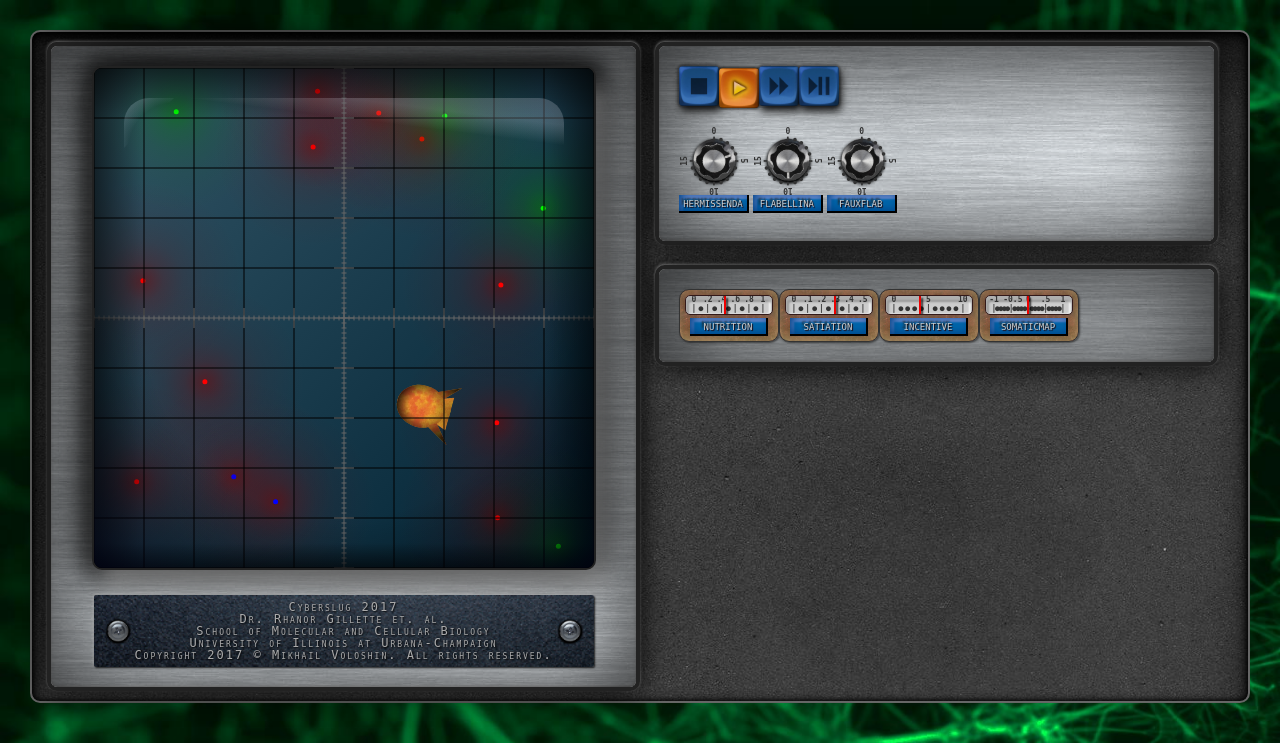
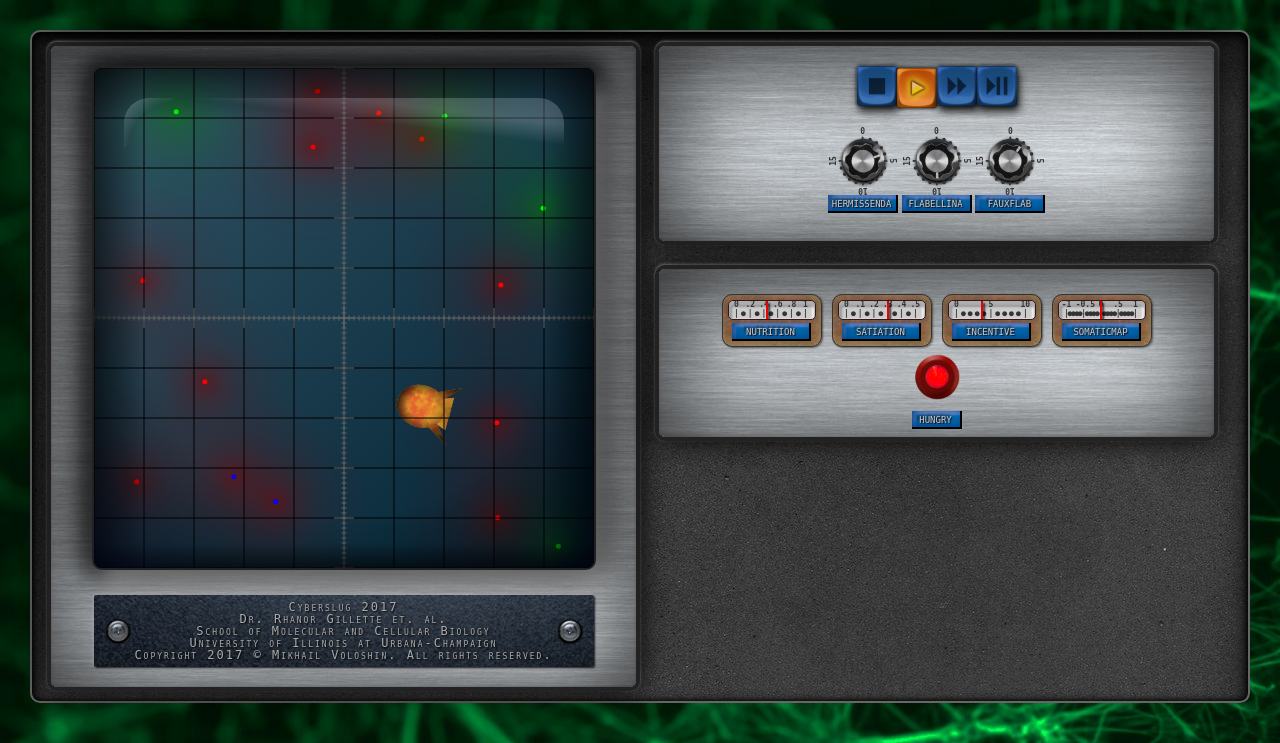
Before and after one commit to omedalus/cyberslug2017, a PHP site: page / in a window 1280 px wide. Shown: the top 743 px of the page. Run offline with PHP 8.4, Linux system fonts and the light colour scheme; some libraries are stand-ins or nearby versions.

Commit message:
Centered controls look muuuuuuch better.

```diff
--- a/app/model/hero.js
+++ b/app/model/hero.js
@@ -74,7 +74,7 @@ var getHero = null;
 
   var drawFrame = function(context) {
     if (hero.isBeingPickedUp) {
-      wiggletick += 5;
+      wiggletick += 3;
     }
 
     var gradient;
@@ -106,7 +106,7 @@ var getHero = null;
 
     // Make him buck when he's being picked up.
     if (hero.isBeingPickedUp) {
-      context.transform(1, .05 * Math.sin(wiggletick + 1), .1 * Math.cos(wiggletick), 1, 0, 0);
+      context.transform(1, .05 * Math.sin(wiggletick/10 + 1), .1 * Math.cos(wiggletick/10), 1, 0, 0);
     }
 
     // Proboscis begin.
@@ -295,7 +295,11 @@ var getHero = null;
   };
 
   var tick = function(ticks) {
-    wiggletick += ticks;
+    if (!hero.isBeingPickedUp) {
+      // If he's being picked up, the wiggletick counter
+      // is handled in the drawFrame method.
+      wiggletick += ticks;
+    }
 
     processPhysiologicalModel(ticks);
     maybeExtendProboscis(ticks);
--- a/cyberslug.css
+++ b/cyberslug.css
@@ -144,6 +144,11 @@ canvas {
 }
 
 
+.instrumentrow {
+  text-align: center;
+}
+
+
 .skeuo.btn {
   background-size: cover;
   background-repeat: no-repeat;
@@ -215,7 +220,6 @@ canvas {
 
 #buttonrow {
   white-space: nowrap;
-  float: left;
   padding: 20px;
   padding-top: 0;
 }
@@ -248,6 +252,8 @@ canvas {
   height: 70px;
   position: relative;
   margin-bottom: 20px;
+
+  cursor: pointer;
 }
 .dial .base {
   background-image: url('img/control-dial-base.png');
@@ -287,6 +293,8 @@ canvas {
   height: 100%;
   text-align: center;
   padding-top: 0px;
+  left: 0;
+  top: 0;
 
   font-family: monospace;
   font-weight: bold;
@@ -308,6 +316,7 @@ label {
   width: 100%;
   text-align: center;
   bottom: -22px;
+  left: 0;
   font-family: monospace;
   font-weight: normal;
   background-color: #06a;
@@ -326,7 +335,7 @@ label {
 }
 
 
-.gaugesrow {
+#gaugesrow {
   padding: 0 20px;
 }
 
@@ -342,6 +351,7 @@ label {
       0 0 10px 2px rgba(255,255,200,.2) inset,
       -5px -10px 15px rgba(200,200,100,.2) inset;
   text-align: center;
+  margin: 5px;
 }
 
 .gauge label {
@@ -414,3 +424,26 @@ label {
 .gauge.gaugegreat .readout {
   background-color: #0a0;
 }
+
+.lampsrow {
+  margin: 20px 30px;
+  text-align: center;
+}
+
+
+
+.lamp {
+  display: inline-block;
+  height: 60px;
+  width: 50px;
+  background-image: url('img/red-light-off.png');
+  background-size: contain;
+  background-repeat: no-repeat;
+  background-position: center top;
+  position: relative;
+  text-align: center;
+}
+
+.lamp.lampon {
+  background-image: url('img/red-light-on.png');
+}
--- a/index.php
+++ b/index.php
@@ -41,7 +41,7 @@ header("Expires: Sat, 26 Jul 1997 05:00:00 GMT"); // Date in the past
       </div>
       <div class="col-md-4 col-sm-6 col-lg-6">
         <div class="oscilloscopepanel" data-ng-controller="SetupCtrl as setupCtrl">
-          <div id="buttonrow">
+          <div id="buttonrow" class="instrumentrow">
             <button
                 data-ng-repeat="buttonid in ['stop', 'play', 'ff', 'step']"
                 id="btn-{{buttonid}}"
@@ -53,7 +53,7 @@ header("Expires: Sat, 26 Jul 1997 05:00:00 GMT"); // Date in the past
 
           <div id="rca-jacks"></div>
 
-          <div id="dialrow">
+          <div id="dialrow" class="instrumentrow">
             <div class="dial"
                 data-cyberslug-dial="setupCtrl.$global.setup.population.hermissenda"
                 data-label="'hermissenda'"
@@ -80,7 +80,7 @@ header("Expires: Sat, 26 Jul 1997 05:00:00 GMT"); // Date in the past
       </div>
       <div class="col-md-4 col-sm-6 col-lg-6">
         <div class="oscilloscopepanel" data-ng-controller="ReadoutCtrl as readoutCtrl">
-          <div class="gaugesrow">
+          <div id="gaugesrow" class="instrumentrow">
             <div class="gauge"
                 data-cyberslug-gauge="readoutCtrl.$global.world.hero.modelvars.nutrition"
                 data-label="'Nutrition'"
@@ -120,7 +120,16 @@ header("Expires: Sat, 26 Jul 1997 05:00:00 GMT"); // Date in the past
                 data-number-interval=".5"
             ></div>
 
-          </div>
+          </div> <!-- gauges row -->
+
+          <div id="lampsrow" class="instrumentrow">
+            <div class="lamp"
+                data-ng-class="{lampon: readoutCtrl.$global.world.hero.modelvars.appetiteSwitch < 0}"
+            >
+              <label>HUNGRY</label>
+            </div>
+
+          </div> <!-- lamps row -->
         </div>
       </div>
 
```
Also changed, not shown: img/green-light-off.png (added), img/green-light-on.png (added), img/red-light-off.png (added), img/red-light-on.png (added).
